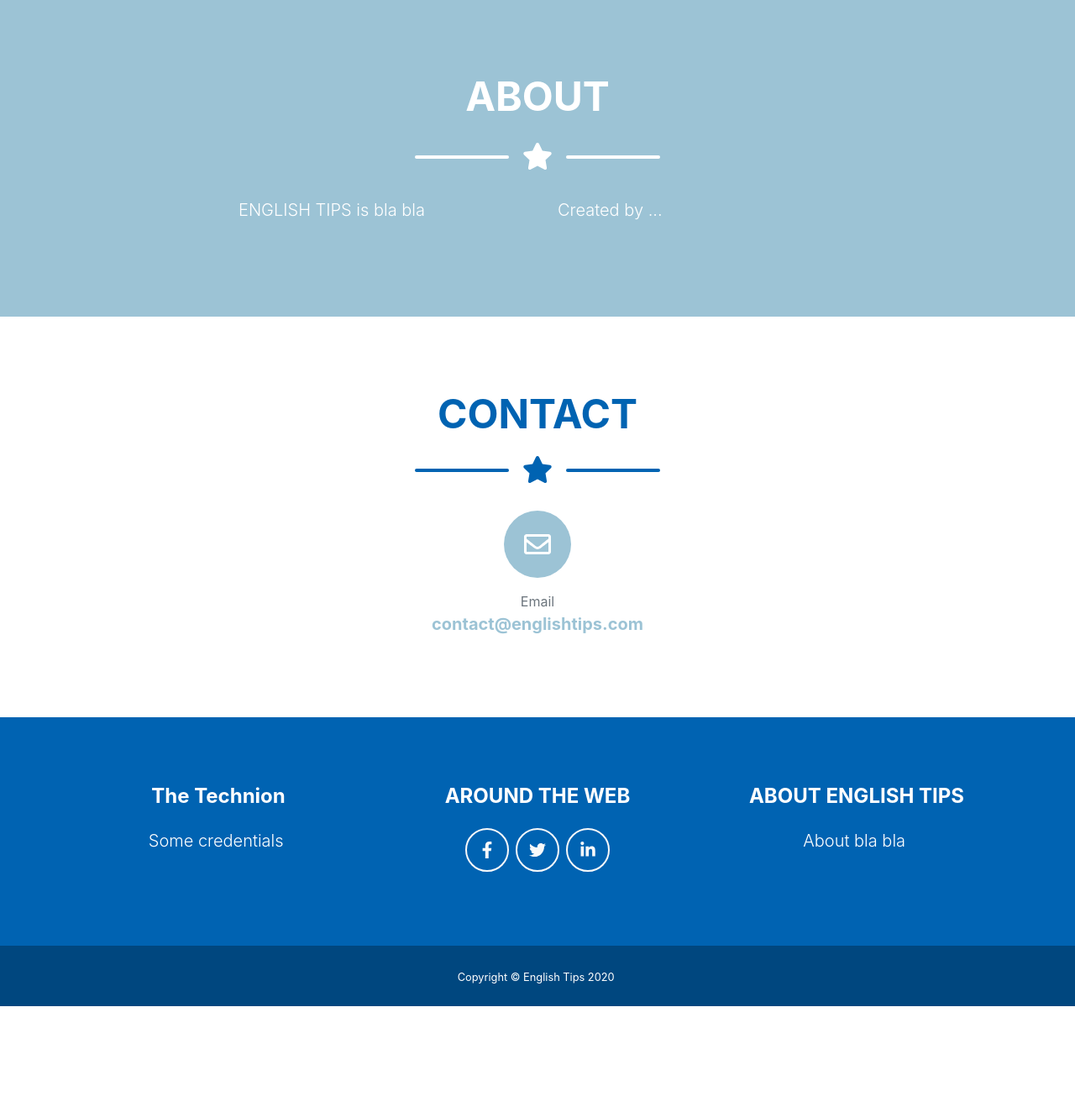
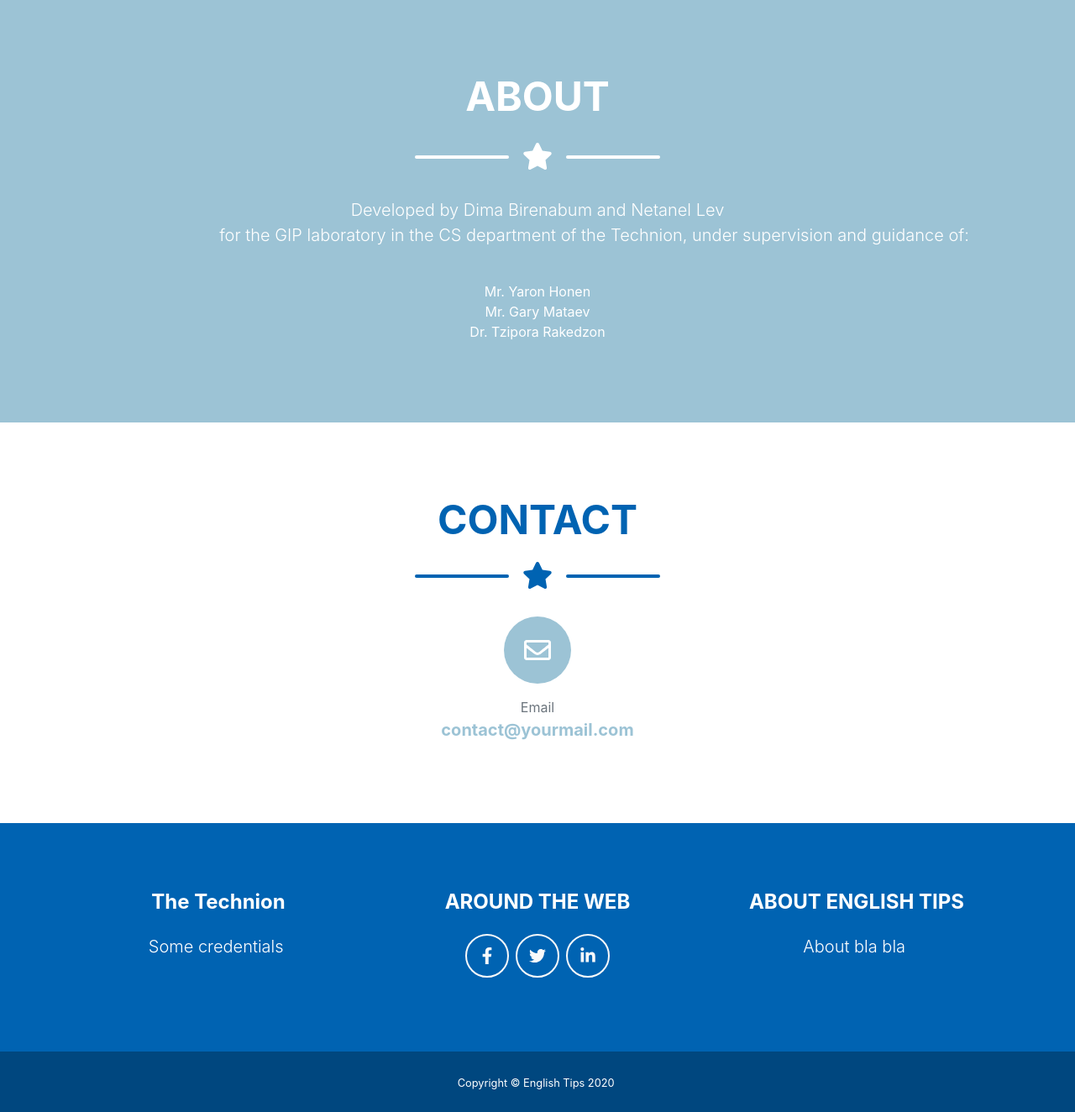
Before and after one commit to DimaBir/englishtips_web_api, a Flask app: page / in a window 1280 px wide. Shown: the part 1823-3147 px from the top of the page at 84% size. Before the commit the page ends 3021 px from the top, so only its background shows below. Run offline with Flask 2, Linux system fonts and the light colour scheme; parts of the project's set-up code (start-up, migrations or seed data) failed here and were passed over; some libraries are stand-ins or nearby versions; some web fonts are replaced.

Commit message:
Updated about section

```diff
--- a/templates/index.html
+++ b/templates/index.html
@@ -304,13 +304,12 @@
                     <div class="divider-custom-line"></div>
                 </div>
                 <!-- About Section Content-->
-                <div class="row">
-                    <div class="col-lg-4 ml-auto">
-                        <p class="pre-wrap lead">ENGLISH TIPS is bla bla </p>
-                    </div>
-                    <div class="col-lg-4 mr-auto">
-                        <p class="pre-wrap lead">Created by ... </p>
-                    </div>
+                <div class="text-center">
+                    <p class="pre-wrap lead">Developed by Dima Birenabum and Netanel Lev
+                        for the GIP laboratory in the CS department of the Technion, under supervision and guidance of:</p>
+                        <br>Mr. Yaron Honen
+                        <br>Mr. Gary Mataev
+                        <br>Dr. Tzipora Rakedzon
                 </div>
             </div>
         </section>
@@ -331,7 +330,7 @@
                     <div class="col-lg-4">
                         <div class="d-flex flex-column align-items-center">
                             <div class="icon-contact mb-3"><i class="far fa-envelope"></i></div>
-                            <div class="text-muted">Email</div><a class="lead font-weight-bold" href="mailto:contact@englishtips.com">contact@englishtips.com</a>
+                            <div class="text-muted">Email</div><a class="lead font-weight-bold" href="mailto:">contact@yourmail.com</a>
                         </div>
                     </div>
                 </div>
```
